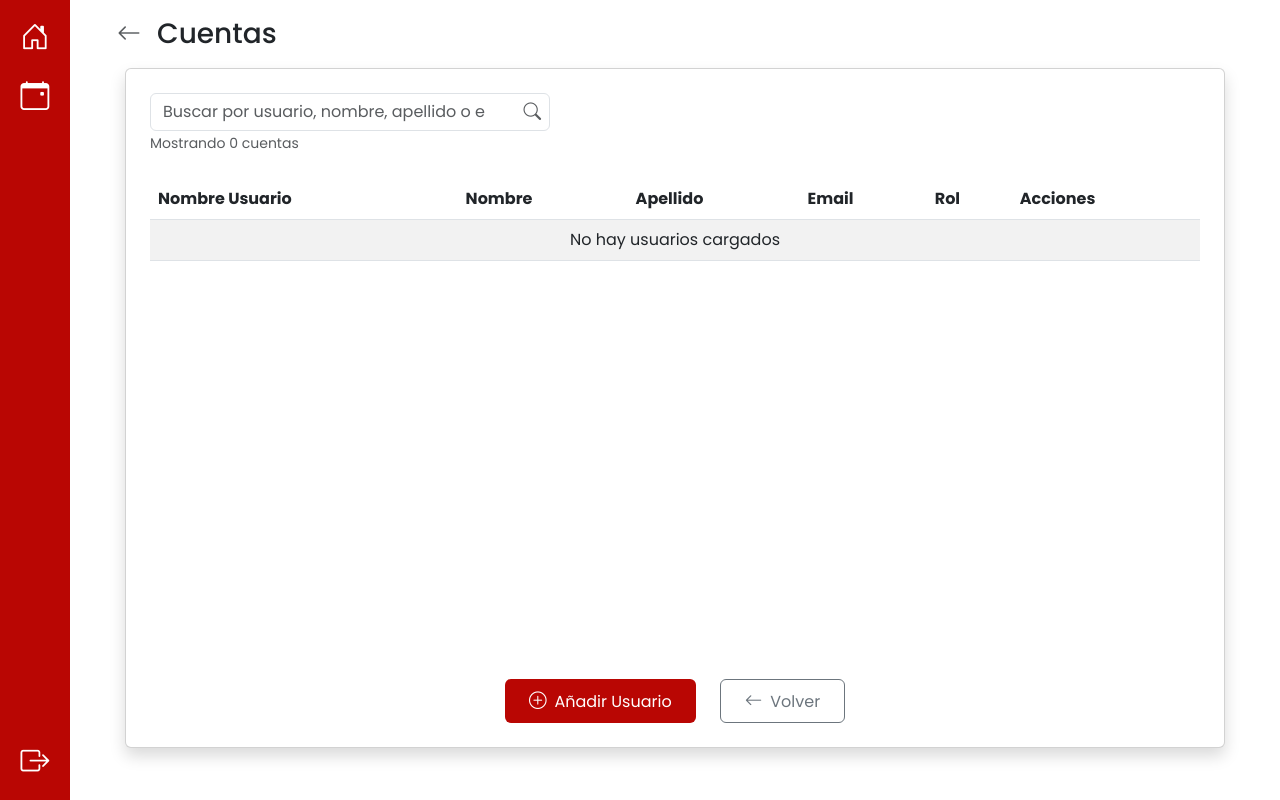
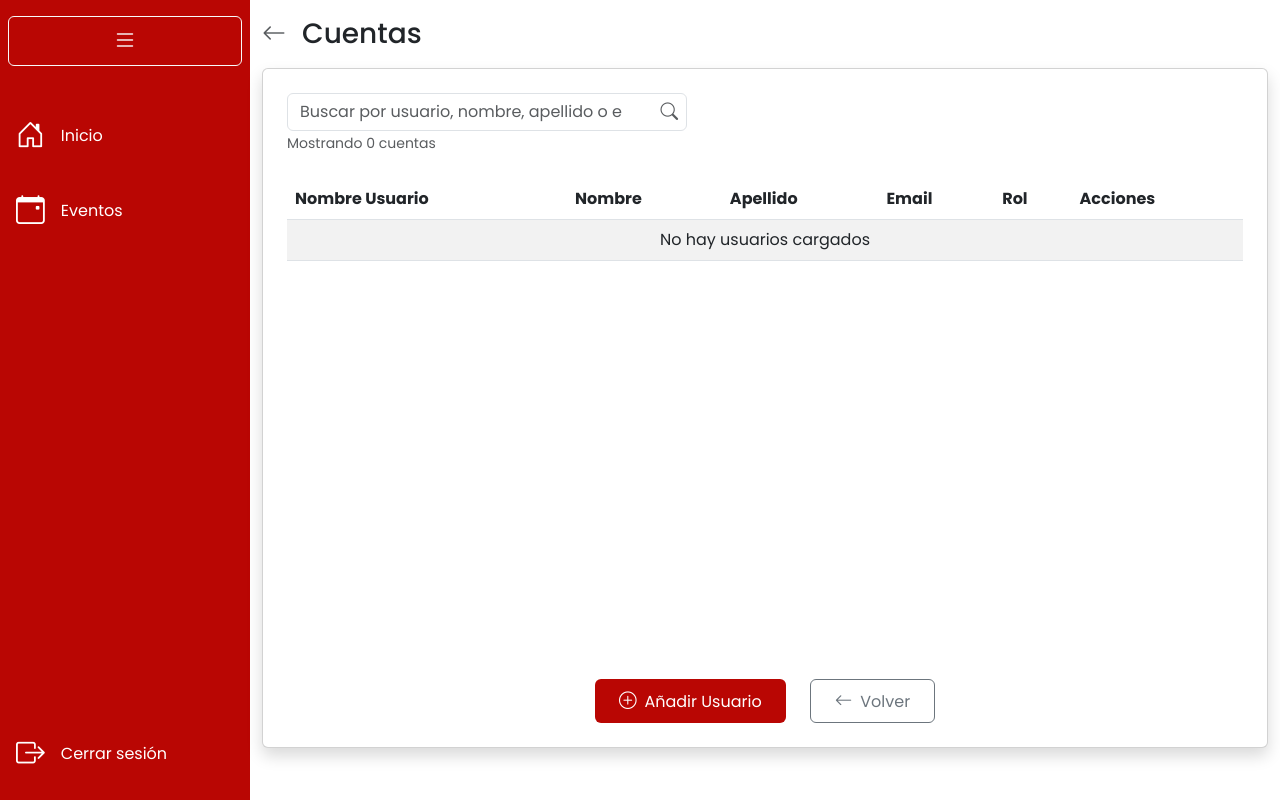
Before and after one commit to ddalio/proyecto-alberdi-unrc-2025, a Flask app: template app/templates/cuentas.html in a window 1280 px wide. Run offline with Flask 3, Linux system fonts and the light colour scheme; the template is opened without the code that fills it, so the values that code supplies are empty; some libraries are stand-ins or nearby versions.

Commit message:
arreglar #52: arreglar sidebar

```diff
--- a/app/static/css/style.css
+++ b/app/static/css/style.css
@@ -9,6 +9,76 @@ body {
   height: 100%;
   margin: 0;
   overflow-x: hidden;
+}
+/* Contenedor Principal (para layout) */
+.layout-with-sidebar {
+    display: flex;
+    min-height: 100vh; /* Asegura que ocupe toda la altura */
+}
+
+/* 1. Estilos del Sidebar (Estado Base) */
+.sidebar {
+    /* Define el ancho por defecto (puedes ajustarlo) */
+    width: 250px;
+    /* Agrega una transición suave para el ancho */
+    transition: width 0.3s ease-in-out;
+    /* Quita el padding lateral que agregaste en el HTML */
+    padding: 1rem 0 !important;
+    flex-shrink: 0; /* Evita que el sidebar se comprima */
+}
+
+/* Alineación de los elementos en el sidebar (quitando align-items-center del <ul> si no se necesita) */
+.sidebar .nav {
+    padding: 0 0.5rem; /* Padding a los lados */
+}
+
+/* Estilo para los enlaces de navegación */
+.sidebar .nav-link {
+    overflow: hidden; /* Oculta el contenido que excede el ancho */
+    white-space: nowrap; /* Evita que el texto se envuelva */
+    transition: background-color 0.3s;
+    border-radius: 0.375rem;
+}
+
+/* Estilo para el texto de navegación (inicialmente transparente/oculto) */
+.sidebar .nav-text {
+    opacity: 1; /* Por defecto, visible si el sidebar está expandido */
+    transition: opacity 0.3s ease-in-out;
+}
+
+
+/* 2. Estado Colapsado (cuando el contenedor tiene la clase 'sidebar-collapsed') */
+
+.sidebar-collapsed .sidebar {
+    /* Ancho del sidebar colapsado (solo para el ícono + padding) */
+    width: 90px;
+}
+
+/* Ocultar el texto de navegación en el estado colapsado */
+.sidebar-collapsed .nav-text {
+    opacity: 0;
+    /* Para que el texto no ocupe espacio y se pueda ocultar por overflow */
+    display: none;
+}
+
+/* Centrar los elementos del nav en el estado colapsado */
+.sidebar-collapsed .nav {
+    align-items: center;
+}
+
+/* Ajustar el contenido principal para que se desplace cuando el sidebar se colapsa/expande */
+.main-content {
+    transition: margin-left 0.3s ease-in-out;
+}
+
+/* Ajuste del ícono del botón para que se vea bien centrado */
+#toggleSidebarBtn {
+    width: 100%; /* Ocupa el ancho para centrarlo mejor */
+}
+
+/* Reajustar el padding de los li's y a's para el estado colapsado (opcional) */
+.sidebar-collapsed .nav-item .nav-link {
+    justify-content: center; /* Centrar el icono cuando está colapsado */
 }
 
 body {
@@ -24,18 +94,6 @@ body {
   display: flex;
   align-items: stretch;
   min-height: 100vh;
-}
-
-/* Sidebar */
-.sidebar {
-  width: 70px;
-  display: flex;
-  flex-direction: column;
-  align-items: center;
-  padding-top: 1rem;
-  padding-bottom: 1rem;
-  height: auto;
-  overflow-y: auto;
 }
 
 /* Main content */
--- a/app/templates/base.html
+++ b/app/templates/base.html
@@ -51,71 +51,35 @@
   </head>
 
   <body>
-    <!-- Bootstrap JS -->
     <script src="https://cdn.jsdelivr.net/npm/bootstrap@5.3.0/dist/js/bootstrap.bundle.min.js"></script>
 
-    <div class="layout-with-sidebar">
-      <!-- Sidebar vertical -->
+    <div class="layout-with-sidebar" id="layoutContainer">
         <nav class="sidebar bg-pry p-3" aria-label="Barra lateral">
-        <ul class="nav flex-column align-items-center h-100" style="gap: 1rem">
-          <!-- Inicio -->
-          <li
-            class="nav-item {% if active_page == 'inicio' %}active-nav{% endif %}"
-          >
+            <ul class="nav flex-column h-100" style="gap: 1rem">
+                <li class="nav-item mb-4">
+                    <button class="btn btn-outline-light d-flex justify-content-center align-items-center" id="toggleSidebarBtn" title="Expandir/Colapsar">
+                        <i class="bi bi-list fs-4"></i>
+                    </button>
+                </li>
+
+                <li class="nav-item {% if active_page == 'inicio' %}active-nav{% endif %}">
                     <a
-              class="nav-link p-0"
+                        class="nav-link p-2 d-flex align-items-center"
                         href="{{ url_for('auth.inicio') }}"
                         title="Inicio"
                     >
                         <i
                             class="bi bi-house-door {% if active_page == 'inicio' %}text-secondary{% else %}text-white{% endif %}"
                             style="font-size: 1.8rem"
-              >
-              </i>
+                        ></i>
+                        <span class="nav-text text-white ms-3">Inicio</span>
                     </a>
                 </li>
 
-          {% if current_user.es_administrador() %}
-          <!-- Ingresos -->
-          <li
-            class="nav-item {% if active_page == 'ingresos' %}active-nav{% endif %}"
-          >
+
+                <li class="nav-item {% if active_page == 'eventos' %}active-nav{% endif %}">
                     <a
-              class="nav-link p-0"
-              href="{{ url_for('ingresos.ingresos') }}"
-              title="Ingresos"
-            >
-              <i
-                class="bi bi-bar-chart {% if active_page == 'ingresos' %}text-secondary{% else %}text-white{% endif %}"
-                style="font-size: 1.8rem"
-              >
-              </i>
-            </a>
-          </li>
-
-          <!-- Cuentas -->
-          <li
-            class="nav-item {% if active_page == 'cuentas' %}active-nav{% endif %}"
-          >
-            <a
-              class="nav-link p-0"
-              href="{{ url_for('cuentas.cuentas') }}"
-              title="Cuentas"
-            >
-              <i
-                class="bi bi-person-lines-fill {% if active_page == 'cuentas' %}text-secondary{% else %}text-white{% endif %}"
-                style="font-size: 1.8rem"
-              >
-              </i>
-            </a>
-          </li>
-          {% endif %}
-
-          <li
-            class="nav-item {% if active_page == 'eventos' %}active-nav{% endif %}"
-          >
-            <a
-              class="nav-link p-0"
+                        class="nav-link p-2 d-flex align-items-center"
                         href="{{ url_for('eventos_bp.eventos') }}"
                         title="Eventos"
                     >
@@ -123,13 +87,43 @@
                             class="bi bi-calendar-event {% if active_page == 'eventos' %}text-secondary{% else %}text-white{% endif %}"
                             style="font-size: 1.8rem"
                         ></i>
+                        <span class="nav-text text-white ms-3">Eventos</span>
                     </a>
                 </li>
 
-          <!-- Logout -->
+                {% if current_user.es_administrador() %}
+                <li class="nav-item {% if active_page == 'ingresos' %}active-nav{% endif %}">
+                    <a
+                        class="nav-link p-2 d-flex align-items-center"
+                        href="{{ url_for('ingresos.ingresos') }}"
+                        title="Ingresos"
+                    >
+                        <i
+                            class="bi bi-bar-chart {% if active_page == 'ingresos' %}text-secondary{% else %}text-white{% endif %}"
+                            style="font-size: 1.8rem"
+                        ></i>
+                        <span class="nav-text text-white ms-3">Ingresos</span>
+                    </a>
+                </li>
+
+                <li class="nav-item {% if active_page == 'cuentas' %}active-nav{% endif %}">
+                    <a
+                        class="nav-link p-2 d-flex align-items-center"
+                        href="{{ url_for('cuentas.cuentas') }}"
+                        title="Cuentas"
+                    >
+                        <i
+                            class="bi bi-person-lines-fill {% if active_page == 'cuentas' %}text-secondary{% else %}text-white{% endif %}"
+                            style="font-size: 1.8rem"
+                        ></i>
+                        <span class="nav-text text-white ms-3">Cuentas</span>
+                    </a>
+                </li>
+                {% endif %}
+
                 <li class="nav-item mt-auto">
                     <a
-              class="nav-link p-0 text-white"
+                        class="nav-link p-2 d-flex align-items-center"
                         href="{{ url_for('auth.salir') }}"
                         title="Cerrar sesión"
                     >
@@ -137,16 +131,24 @@
                             class="bi bi-box-arrow-right text-white"
                             style="font-size: 1.8rem"
                         ></i>
+                        <span class="nav-text text-white ms-3">Cerrar sesión</span>
                     </a>
                 </li>
             </ul>
         </nav>
 
-      <!-- Main content -->
         <main class="main-content flex-grow-1">
             {% block content %}{% endblock %}
         </main>
     </div>
     {% block scripts %}{% endblock %}
+
+    <script>
+        document.getElementById('toggleSidebarBtn').addEventListener('click', function() {
+            const container = document.getElementById('layoutContainer');
+            // Alternar la clase 'sidebar-collapsed' en el contenedor principal
+            container.classList.toggle('sidebar-collapsed');
+        });
+    </script>
 </body>
 </html>
```
Lines whose indentation alone changed are shown as unchanged.
